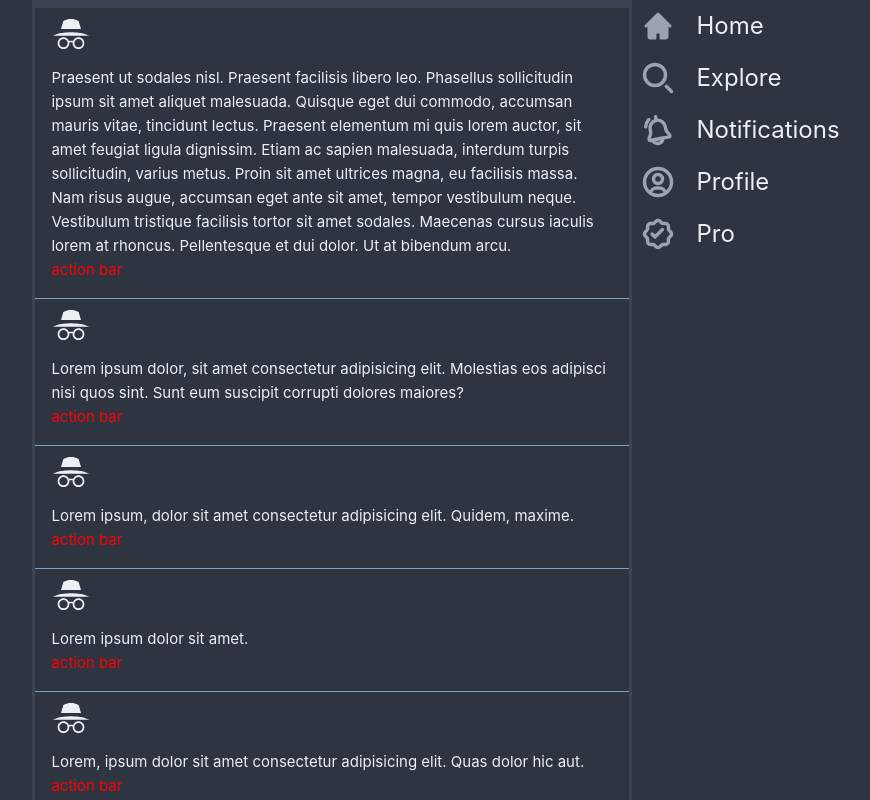
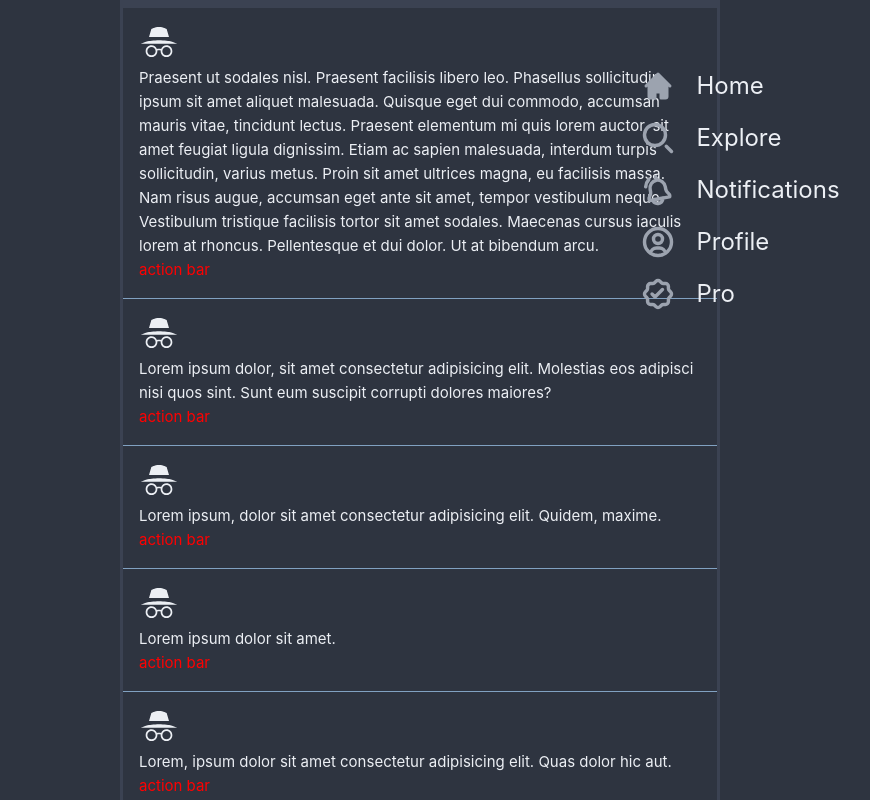
Before and after one commit to codecooker1/Itter, a Vue app in the folder Itter/: page /Home in a window 1280 px wide. Shown: the top 800 px of the page, without its empty margins (200-1070 px from the left). Built offline with nearby package versions, Linux system fonts and the light colour scheme.

Commit message:
found lost

```diff
--- a/Itter/src/components/SidebarView.vue
+++ b/Itter/src/components/SidebarView.vue
@@ -60,16 +60,13 @@ import IconBell from './icons/IconBell.vue'
 
 <style lang="css">
 aside.sidebar {
-  grid-area: sidebar;
-}
-.sidebar {
   display: flex;
   gap: 20px;
   flex-direction: column;
   justify-content: flex-start;
-  align-items: flex-start;
-  /*padding: 20px;*/
-  height: 89vh;
+  align-items: center;
+  padding: 20px;
+  /*height: 89vh;*/
 }
 .sidebar li {
   font-weight: bold;
@@ -77,9 +74,10 @@ aside.sidebar {
 .sidebar ul {
   list-style-type: none;
 }
-/*
+
 .items {
   margin: 15px;
   padding: 25px;
-}*/
+  position: fixed;
+}
 </style>
--- a/Itter/src/components/SinglePost.vue
+++ b/Itter/src/components/SinglePost.vue
@@ -1,7 +1,12 @@
 <template>
   <article>
     <div class="poster-info">
-      <IconIncognito size="40px" />
+      <div class="usericon">
+        <IconIncognito size="40px" />
+      </div>
+      <div class="accountame">
+        <span></span>
+      </div>
     </div>
     <div class="main-post">
       <slot>
```
